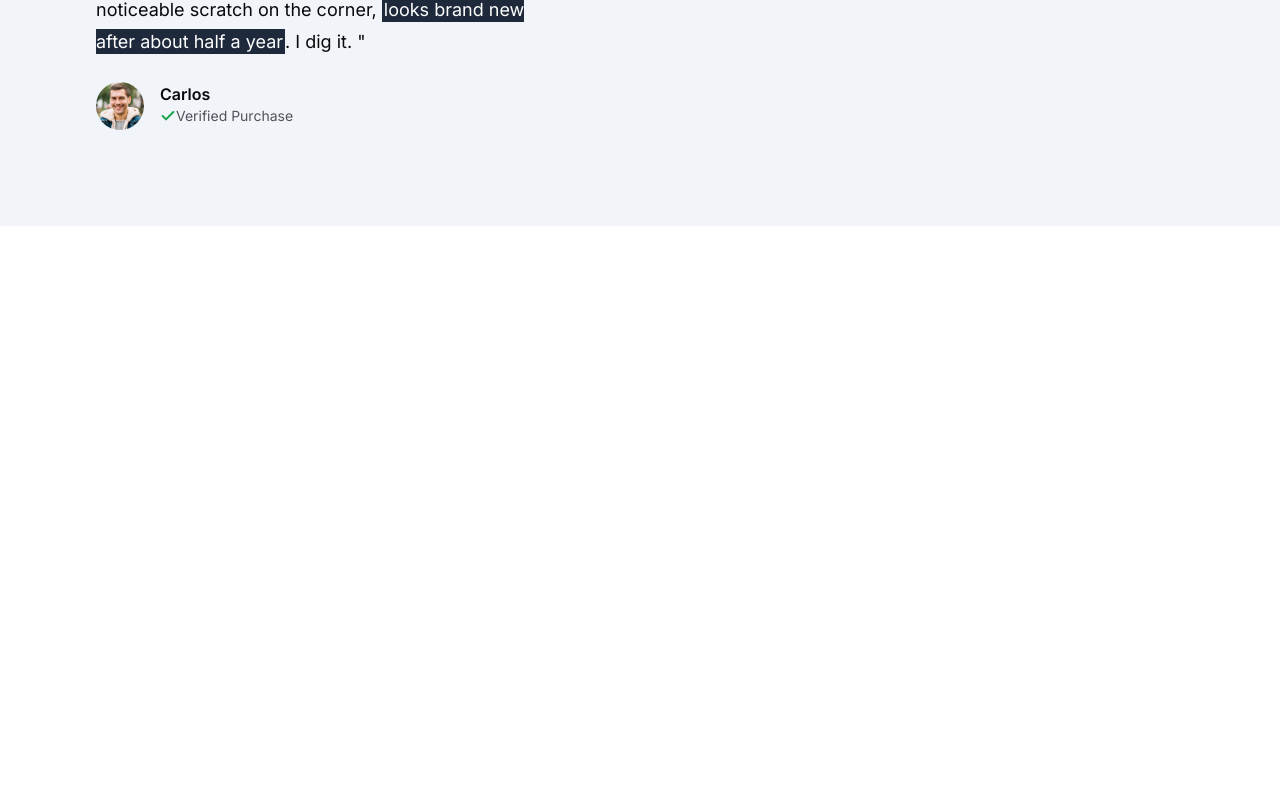
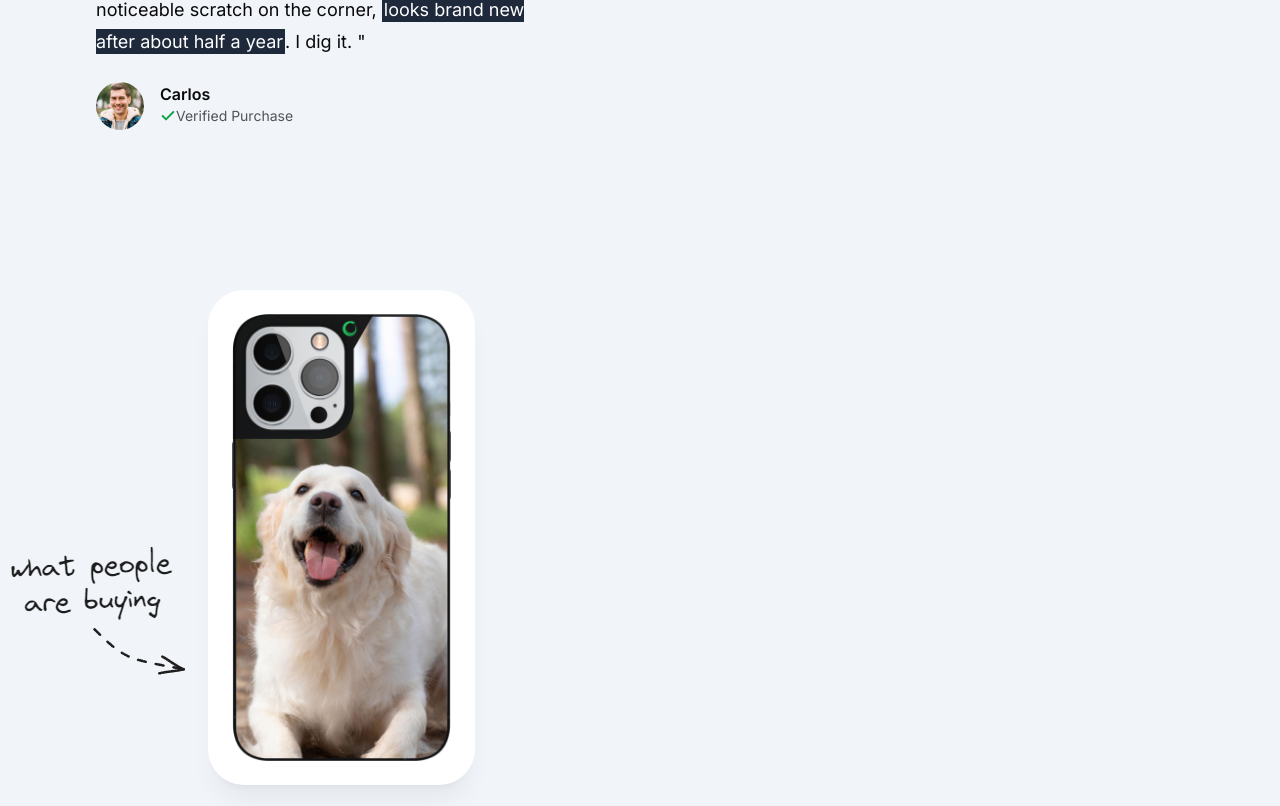
Before and after one commit to hebersolano/case-cobra-hs, a Next.js app: page / in a window 1280 px wide. Shown: the part 1854-2660 px from the top of the page. Before the commit the page ends 2080 px from the top, so only its background shows below. Built offline with nearby package versions, Linux system fonts and the light colour scheme; no server answers.

Commit message:
reviews component 0.2

```diff
--- a/src/components/PropositionSection.tsx
+++ b/src/components/PropositionSection.tsx
@@ -6,6 +6,7 @@ import { Check, Star } from "lucide-react";
 import snake02 from "@/../public/snake-2.png";
 import user01 from "@/../public/users/user-1.png";
 import user04 from "@/../public/users/user-4.jpg";
+import Reviews from "./Reviews";
 
 function PropositionSection() {
   return (
@@ -90,6 +91,10 @@ function PropositionSection() {
           </div>
         </div>
       </MaxWidthWrapper>
+
+      <div className="pt-16">
+        <Reviews />
+      </div>
     </div>
   );
 }
--- a/src/components/Reviews.tsx
+++ b/src/components/Reviews.tsx
@@ -1,7 +1,7 @@
 "use client";
-import Image from "next/image";
+import Image, { StaticImageData } from "next/image";
 import MaxWidthWrapper from "./MaxWidthWrapper";
-import { useRef } from "react";
+import { HTMLAttributes, useEffect, useRef, useState } from "react";
 import { useInView } from "framer-motion";
 
 import whatPeopleAreBuying from "@/../public/what-people-are-buying.png";
@@ -11,6 +11,21 @@ import testimonial03 from "@/../public/testimonials/3.jpg";
 import testimonial04 from "@/../public/testimonials/4.jpg";
 import testimonial05 from "@/../public/testimonials/5.jpg";
 import testimonial06 from "@/../public/testimonials/6.jpg";
+import { cn } from "@/lib/utils";
+import Phone from "./Phone";
+
+export default function Reviews() {
+  return (
+    <MaxWidthWrapper className="relative max-w-5xl">
+      <Image
+        src={whatPeopleAreBuying}
+        alt="what people are buying"
+        className="absolute select-none hidden xl:block -left-32 top-1/3"
+      />
+      <ReviewGrid />
+    </MaxWidthWrapper>
+  );
+}
 
 const PHONES = [
   testimonial01,
@@ -21,18 +36,6 @@ const PHONES = [
   testimonial06,
 ];
 
-export default function Reviews() {
-  return (
-    <MaxWidthWrapper className="relative max-w-5xl">
-      <Image
-        src={whatPeopleAreBuying}
-        alt="what people are buying"
-        className="absolute select-none hidden xl:block -left-32 top-1/3"
-      />
-    </MaxWidthWrapper>
-  );
-}
-
 function ReviewGrid() {
   const containerRef = useRef<HTMLDivElement | null>(null);
   const isInView = useInView(containerRef, { once: true, amount: 0.4 });
@@ -42,7 +45,98 @@ function ReviewGrid() {
   const column03 = splitArray(columns[2], 2);
 
   return (
-    <div className="relative -mx-4 mt-16 grid h-[49rem] max-h-[150vh] grid-cols-1 items-start gap-8 overflow-hidden px-4 sm:mt-20 md:grid-cols-2 lg:grid-cols-3"></div>
+    <div
+      ref={containerRef}
+      className="relative -mx-4 mt-16 grid h-[49rem] max-h-[150vh] grid-cols-1 items-start gap-8 overflow-hidden px-4 sm:mt-20 md:grid-cols-2 lg:grid-cols-3"
+    >
+      {isInView ? (
+        <>
+          <ReviewColumn
+            reviews={[...column01, ...column03.flat(), ...column02]}
+            reviewClassName={(reviewIndex) =>
+              cn({
+                "md:hidden": reviewIndex >= column01.length + column03[0].length,
+                "lg:hidden": reviewIndex >= column01.length,
+              })
+            }
+            msPerPixel={10}
+          />
+          <ReviewColumn
+            reviews={[...column02, ...column03[1]]}
+            className="hidden md:block"
+            reviewClassName={(reviewIndex) => (reviewIndex >= column02.length ? "lg:hidden" : "")}
+            msPerPixel={15}
+          />
+          <ReviewColumn reviews={column03.flat()} className="hidden md:block" msPerPixel={10} />
+        </>
+      ) : null}
+    </div>
+  );
+}
+
+type ReviewColumnType = {
+  reviews: string[] | StaticImageData[];
+  className?: string;
+  reviewClassName?: (reviewIndex: number) => string;
+  msPerPixel?: number;
+};
+
+function ReviewColumn({ reviews, className, reviewClassName, msPerPixel = 0 }: ReviewColumnType) {
+  const columnRef = useRef<HTMLDivElement | null>(null);
+  const [columnHeight, setColumnHeight] = useState(0);
+  const duration = `${columnHeight * msPerPixel}ms`;
+
+  useEffect(function () {
+    if (!columnRef.current) return;
+    const resizeObserver = new window.ResizeObserver(() => {
+      setColumnHeight(columnRef.current?.offsetHeight ?? 0);
+    });
+
+    resizeObserver.observe(columnRef.current);
+
+    return function () {
+      resizeObserver.disconnect();
+    };
+  }, []);
+
+  return (
+    <div
+      ref={columnRef}
+      className={cn("animate-marquee space-y-8 py-4", className)}
+      style={{ "marquee-duration": duration } as React.CSSProperties}
+    >
+      {reviews.concat(reviews).map((imgSrc, reviewIndex) => (
+        <Review
+          key={reviewIndex}
+          imgSrc={imgSrc}
+          className={reviewClassName?.(reviewIndex % reviews.length)}
+        />
+      ))}
+    </div>
+  );
+}
+
+interface ReviewProps extends HTMLAttributes<HTMLDivElement> {
+  imgSrc: string | StaticImageData;
+}
+
+const POSSIBLE_ANIMATION_DELAYS = ["0s", "0.1s", "0.3s", "0.4s", "0.5s"];
+
+function Review({ imgSrc, className, ...props }: ReviewProps) {
+  const animationDelay =
+    POSSIBLE_ANIMATION_DELAYS[Math.floor(Math.random() * POSSIBLE_ANIMATION_DELAYS.length)];
+
+  return (
+    <div
+      className={cn(
+        "animate-fade-in rounded-[2.25rem] bg-white p-6 opacity-0  shadow-xl shadow-slate-900/5",
+        className
+      )}
+      style={{ animationDelay }}
+      {...props}
+    >
+      <Phone imgSrc={imgSrc} />
+    </div>
   );
 }
 
--- a/tailwind.config.ts
+++ b/tailwind.config.ts
@@ -1,13 +1,14 @@
-import type { Config } from "tailwindcss"
+import { transform } from "next/dist/build/swc";
+import type { Config } from "tailwindcss";
 
 const config = {
   darkMode: ["class"],
   content: [
-    './pages/**/*.{ts,tsx}',
-    './components/**/*.{ts,tsx}',
-    './app/**/*.{ts,tsx}',
-    './src/**/*.{ts,tsx}',
-	],
+    "./pages/**/*.{ts,tsx}",
+    "./components/**/*.{ts,tsx}",
+    "./app/**/*.{ts,tsx}",
+    "./src/**/*.{ts,tsx}",
+  ],
   prefix: "",
   theme: {
     container: {
@@ -59,22 +60,25 @@ const config = {
         sm: "calc(var(--radius) - 4px)",
       },
       keyframes: {
-        "accordion-down": {
-          from: { height: "0" },
-          to: { height: "var(--radix-accordion-content-height)" },
+        "fade-in": {
+          from: { opacity: "0" },
+          to: {
+            opacity: "1",
+          },
         },
-        "accordion-up": {
-          from: { height: "var(--radix-accordion-content-height)" },
-          to: { height: "0" },
+        marquee: {
+          "100%": {
+            transform: "translateY(-50%)",
+          }, // user
         },
       },
       animation: {
-        "accordion-down": "accordion-down 0.2s ease-out",
-        "accordion-up": "accordion-up 0.2s ease-out",
+        "fade-in": "fade-in 0.5s linear forwards",
+        marquee: "marquee var(--marquee-duration) linear infinite", // Review animation
       },
     },
   },
   plugins: [require("tailwindcss-animate")],
-} satisfies Config
+} satisfies Config;
 
-export default config
+export default config;
```
